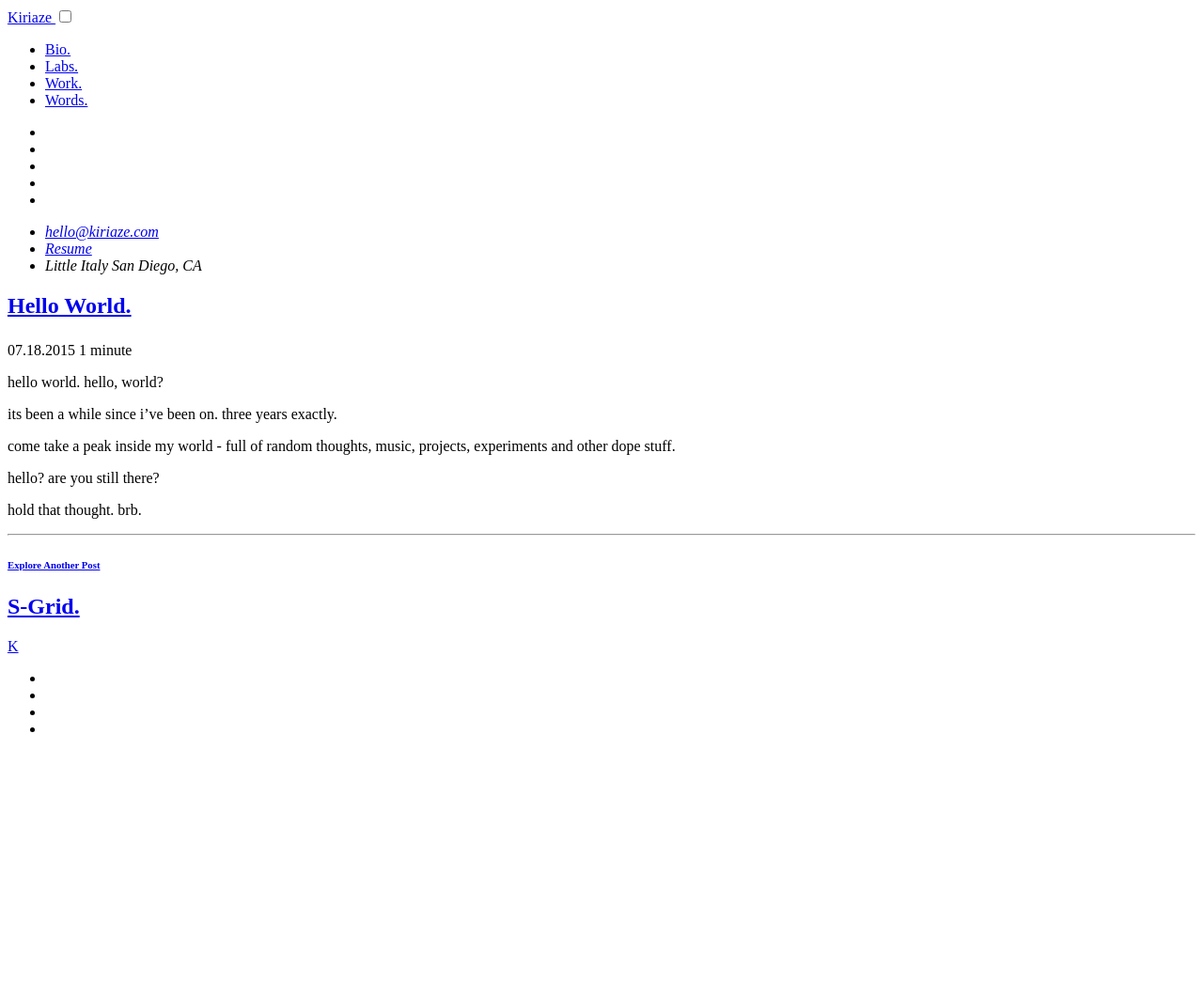
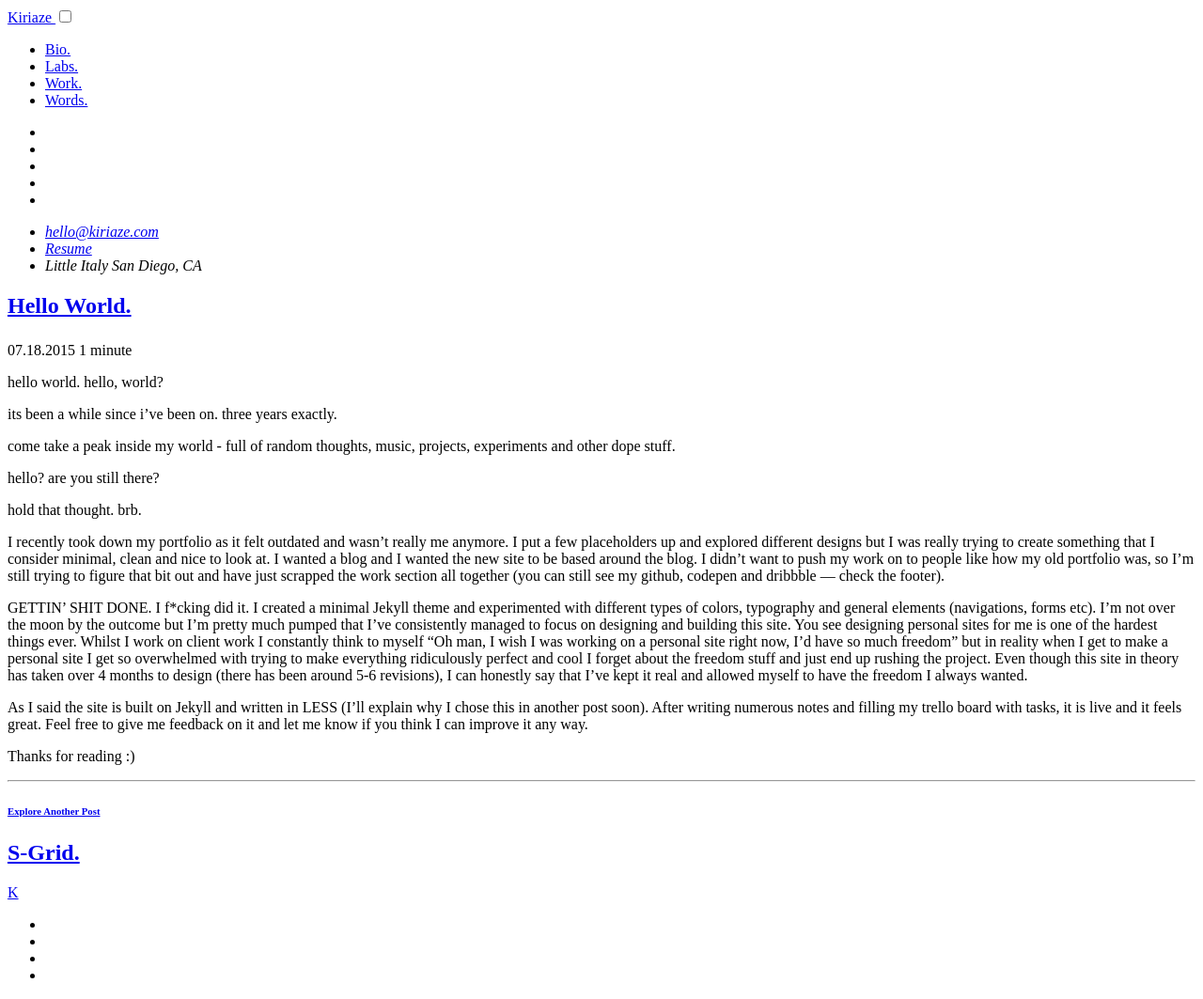
Before and after one commit to kiriaze/kiriaze.github.io, a Jekyll site: the page built from src/_posts/2015-01-01-hello-world.md, in a window 1280 px wide. Shown: the whole page at 94% size. Built offline with Jekyll 4.4.1, drawn with Linux system fonts in a browser that asks for light colours; comment, search, counter and statistics services are not loaded; before the commit the page ends 900 px from its top, so only the background shows below that.

Commit message:
update hello world

```diff
--- a/src/_posts/2015-01-01-hello-world.md
+++ b/src/_posts/2015-01-01-hello-world.md
@@ -17,3 +17,13 @@ come take a peak inside my world - full of random thoughts, music, projects, exp
 hello? are you still there?
 
 hold that thought. brb.
+
+
+I recently took down my portfolio as it felt outdated and wasn't really me anymore. I put a few placeholders up and explored different designs but I was really trying to create something that I consider minimal, clean and nice to look at. I wanted a blog and I wanted the new site to be based around the blog. I didn't want to push my work on to people like how my old portfolio was, so I'm still trying to figure that bit out and have just scrapped the work section all together (you can still see my github, codepen and dribbble — check the footer).
+
+GETTIN' SHIT DONE.
+I f*cking did it. I created a minimal Jekyll theme and experimented with different types of colors, typography and general elements (navigations, forms etc). I'm not over the moon by the outcome but I'm pretty much pumped that I've consistently managed to focus on designing and building this site. You see designing personal sites for me is one of the hardest things ever. Whilst I work on client work I constantly think to myself "Oh man, I wish I was working on a personal site right now, I'd have so much freedom" but in reality when I get to make a personal site I get so overwhelmed with trying to make everything ridiculously perfect and cool I forget about the freedom stuff and just end up rushing the project. Even though this site in theory has taken over 4 months to design (there has been around 5-6 revisions), I can honestly say that I've kept it real and allowed myself to have the freedom I always wanted.
+
+As I said the site is built on Jekyll and written in LESS (I'll explain why I chose this in another post soon). After writing numerous notes and filling my trello board with tasks, it is live and it feels great. Feel free to give me feedback on it and let me know if you think I can improve it any way.
+
+Thanks for reading :)
```
